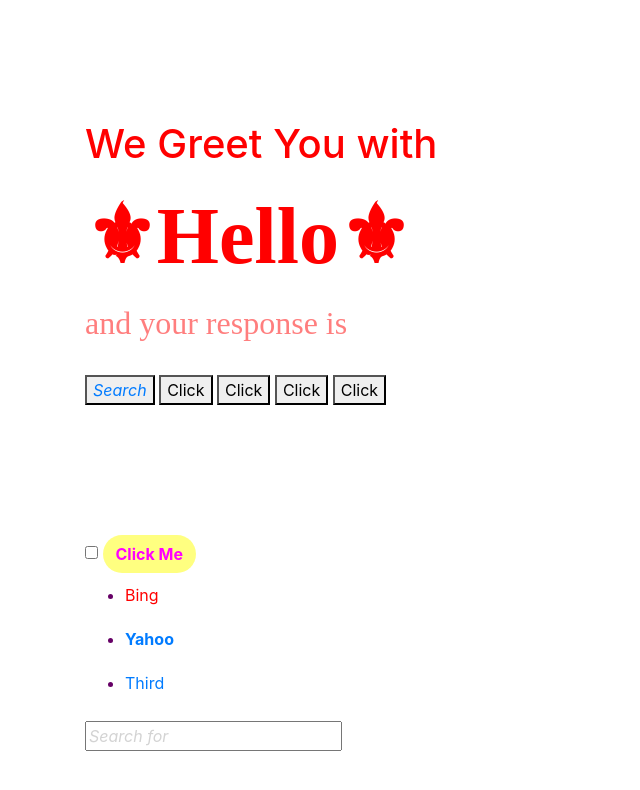
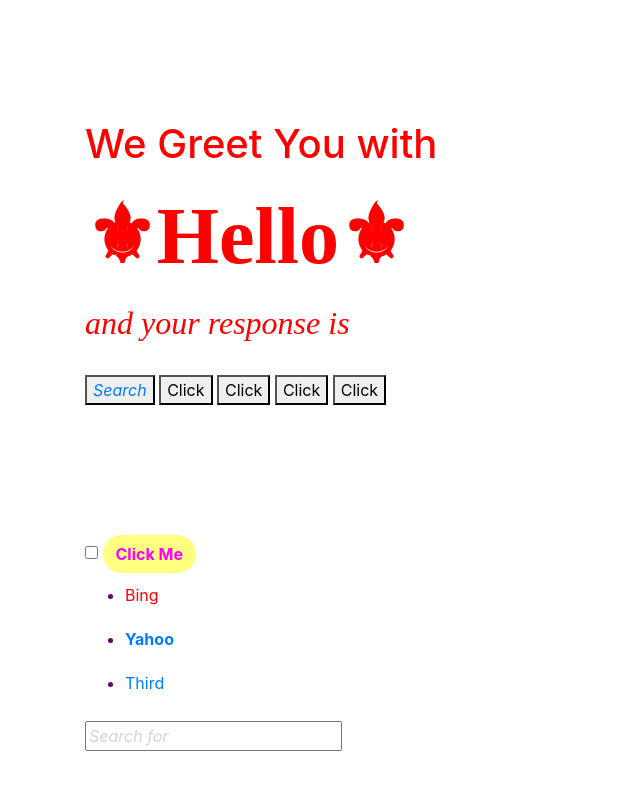
Before and after one commit to kayceejjay/JavaScript, a plain HTML site: page index.html in a window 1280 px wide. Shown: the whole page, without its empty margins (0-640 px from the left). Drawn offline with nearby package versions, Linux system fonts and the light colour scheme; a web font is replaced by a local one.

Commit message:
use .opening and .closing instead due to bootstrap conflict with .close

```diff
--- a/index.js
+++ b/index.js
@@ -80,8 +80,8 @@ function addFleurDeLis() {
 }
 
 $("h1").addClass("title");
-$(".title").before('<h1 class="open">We Greet You with</h1>');
-$("div.bloc").before('<div class="close"><h2>and your response is</h2></div>');
+$(".title").before('<h1 class="opening">We Greet You with</h1>');
+$("div.bloc").before('<div class="closing"><h2>and your response is</h2></div>');
 
 addFleurDeLis();
 
--- a/styles.css
+++ b/styles.css
@@ -43,13 +43,13 @@ input {
   justify-content:flex-start;
 }
 
-.open {
+.opening {
   margin: 20px 0;
 }
 
-.close {
+.closing {
   font-family: "Volkhov";
-  font-style: "oblique";
+  font-style: oblique;
 }
 
 h2 {
```
